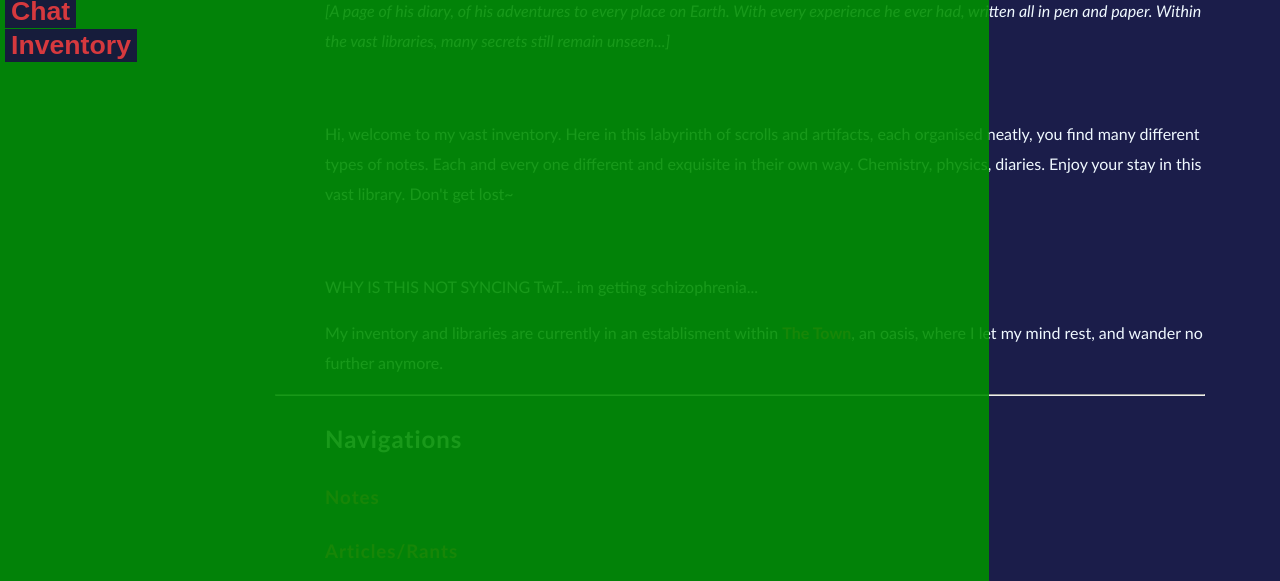
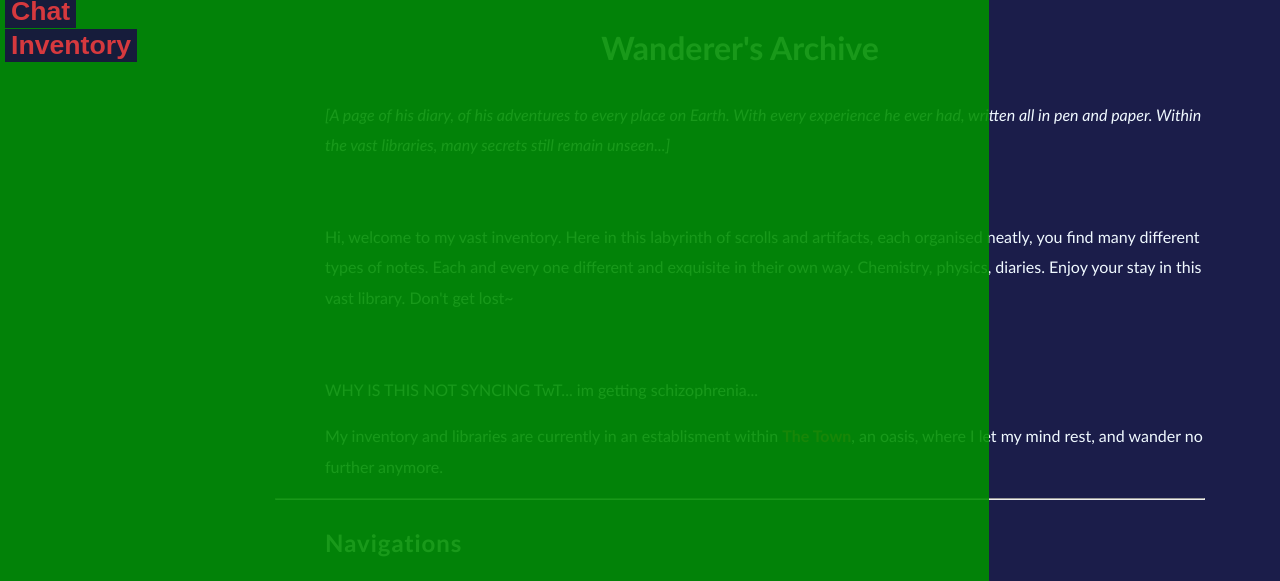
Before and after one commit to Rewind789/wanderer-archive, a Jekyll site: the page built from index.md, in a window 1280 px wide and 900 px high, cut to the strip 319-900 px from the top of the window. Built offline with Jekyll 4.4.1, drawn with Linux system fonts in a browser that asks for light colours; nearby versions of some CDN libraries; our own code applies the rules of GitHub Pages for plain Markdown files.

Commit message:
Update index.md

```diff
--- a/index.md
+++ b/index.md
@@ -7,7 +7,9 @@
   <script src="https://kit.fontawesome.com/a9576c305f.js" crossorigin="anonymous"></script>
     <script src="https://apps.elfsight.com/p/platform.js" defer></script>
 </head>
+
 <title>Wanderer's Archive</title>
+<h1>Wanderer's Archive</h1>
 
   <p><i>[A page of his diary, of his adventures to every place on Earth. With every experience he ever had, written all in pen and paper. Within the vast libraries, many secrets still remain unseen...]</i></p>
   <br>
```
